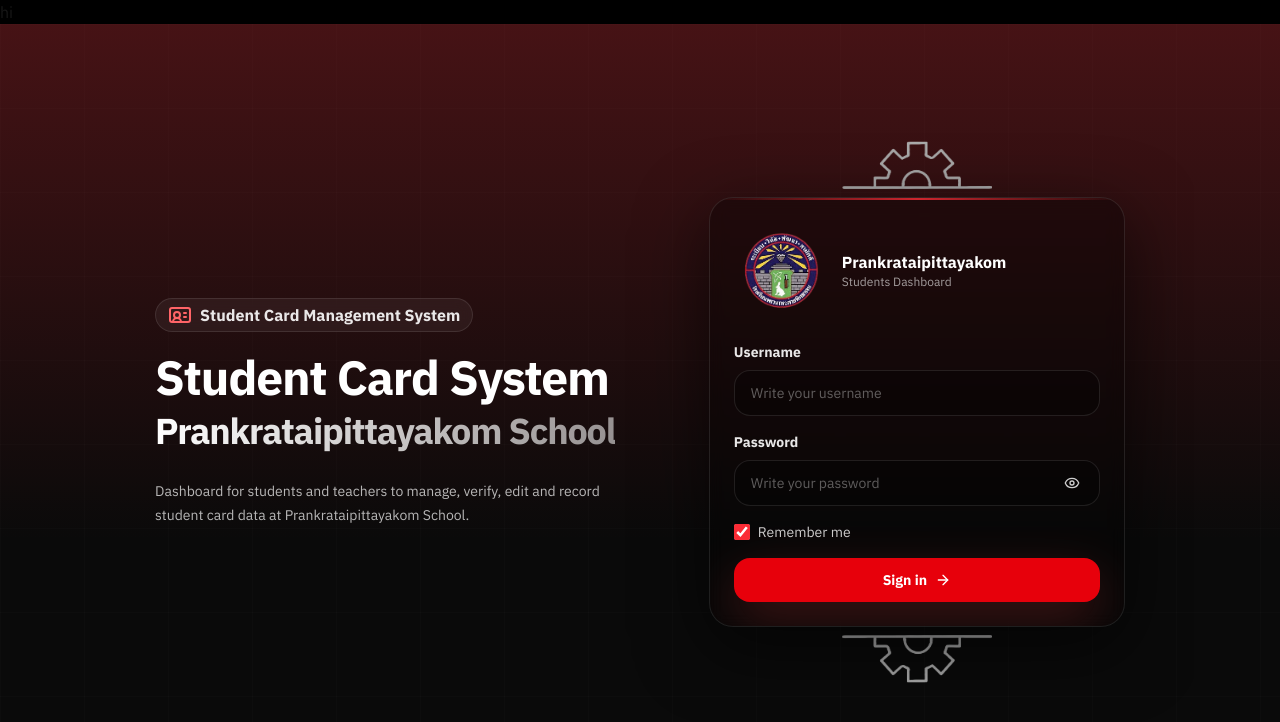
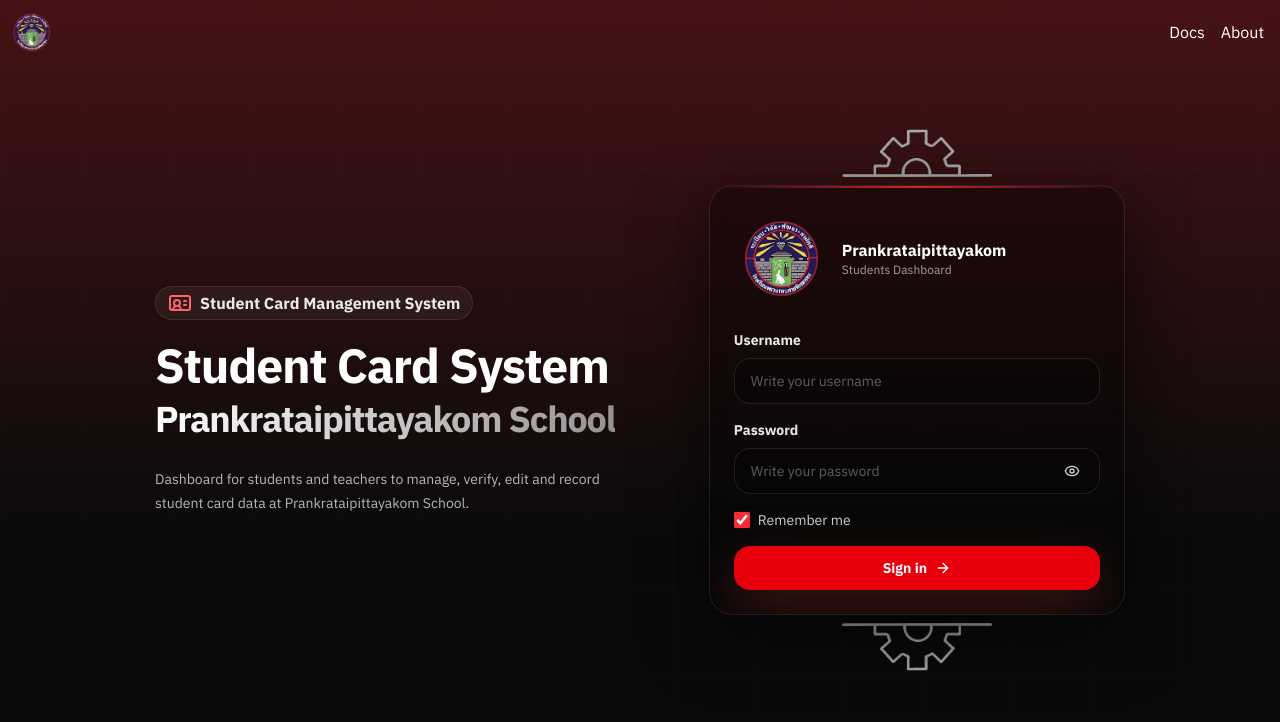
Before and after one commit to nxckwc/NFC-student-card, a Next.js app in the folder frontend/: page /en/login in a window 1280 px wide. Shown: the top 722 px of the page. Built offline with nearby package versions, Linux system fonts and the light colour scheme; a web font is replaced by a local one.

Commit message:
make place holder for login button finished the mockup

```diff
--- a/frontend/src/app/[locale]/layout.tsx
+++ b/frontend/src/app/[locale]/layout.tsx
@@ -2,7 +2,7 @@
 import { getMessages } from "next-intl/server";
 import { notFound } from "next/navigation";
 import { routing } from "@/i18n/routing";
-import Navbar from "../component/Navbar";
+import Navbar from "../component/Navbar/Navbar";
 import { IBM_Plex_Sans_Thai, IBM_Plex_Sans } from "next/font/google";
 
 const ibmPlexThai = IBM_Plex_Sans_Thai({
--- a/frontend/src/app/component/Navbar.tsx
+++ /dev/null
@@ -1,11 +0,0 @@
-import React from 'react'
-
-const Navbar = () => {
-  return (
-    <div className={'min-w-full bg-black'}>
-      hi
-    </div>
-  )
-}
-
-export default Navbar
--- /dev/null
+++ b/frontend/src/app/component/Navbar/GeneralNavButton.tsx
@@ -0,0 +1,12 @@
+import React from 'react'
+
+const GeneralNavButton = () => {
+  return (
+    <div className={'flex-1 flex items-center justify-center gap-2'}>
+      <div className={'w-fit p-1 cursor-pointer hover:underline transition duration-300'}>Docs</div>
+      <div className={'w-fit p-1 cursor-pointer hover:underline transition duration-300'}>About</div>
+    </div>
+  )
+}
+
+export default GeneralNavButton
--- /dev/null
+++ b/frontend/src/app/component/Navbar/IconLabel.tsx
@@ -0,0 +1,11 @@
+import React from 'react'
+
+const IconLabel = () => {
+  return (
+    <div className={'w-fit flex items-center'}>
+        <img src="/images-removebg-preview (1) (1).png" alt="icon" className={'h-12 w-12'} />
+    </div>
+  )
+}
+
+export default IconLabel
--- /dev/null
+++ b/frontend/src/app/component/Navbar/LoginButton.tsx
@@ -0,0 +1,22 @@
+'use client'
+import React from 'react'
+import { useRouter } from "next/navigation";
+
+const LoginButton = () => {
+  const router = useRouter();
+
+  const handleLogin = () => {
+    router.push('/login');
+  };
+
+  return (
+    <button
+      className={'w-fit h-fit flex items-center justify-center bg-red-500 p-2 rounded-md font-bold cursor-pointer text-white hover:scale-105 transition duration-300'}
+      onClick={handleLogin}
+    >
+      Login
+    </button>
+  )
+}
+
+export default LoginButton
--- /dev/null
+++ b/frontend/src/app/component/Navbar/NavTab.tsx
@@ -0,0 +1,24 @@
+'use client'
+import React from 'react'
+import GeneralNavButton from './GeneralNavButton'
+import LoginButton from './LoginButton'
+import { useState, useEffect } from "react";
+import { usePathname } from "next/navigation";
+
+
+const NavTab = () => {
+  const pathname = usePathname();
+  const isLoginRoute = pathname.endsWith('/login');
+
+  return (
+    <div>
+      <div className={'w-fit h-10 flex items-center justify-center text-white p-1 rounded-md gap-1'}>
+        <GeneralNavButton />
+        {!isLoginRoute && <LoginButton />}
+      </div>
+
+    </div>
+  )
+}
+
+export default NavTab
--- /dev/null
+++ b/frontend/src/app/component/Navbar/Navbar.tsx
@@ -0,0 +1,16 @@
+import React from 'react'
+import IconLabel from './IconLabel'
+import NavTab from './NavTab'
+
+const Navbar = () => {
+  return (
+    <div className={'fixed top-0 left-0 w-full z-50 backdrop-blur-sm'}>
+        <div className={'flex min-h-10 min-w-full items-center justify-between p-2'}>
+            <IconLabel/>
+            <NavTab/>
+        </div>
+    </div>
+  )
+}
+
+export default Navbar
```
